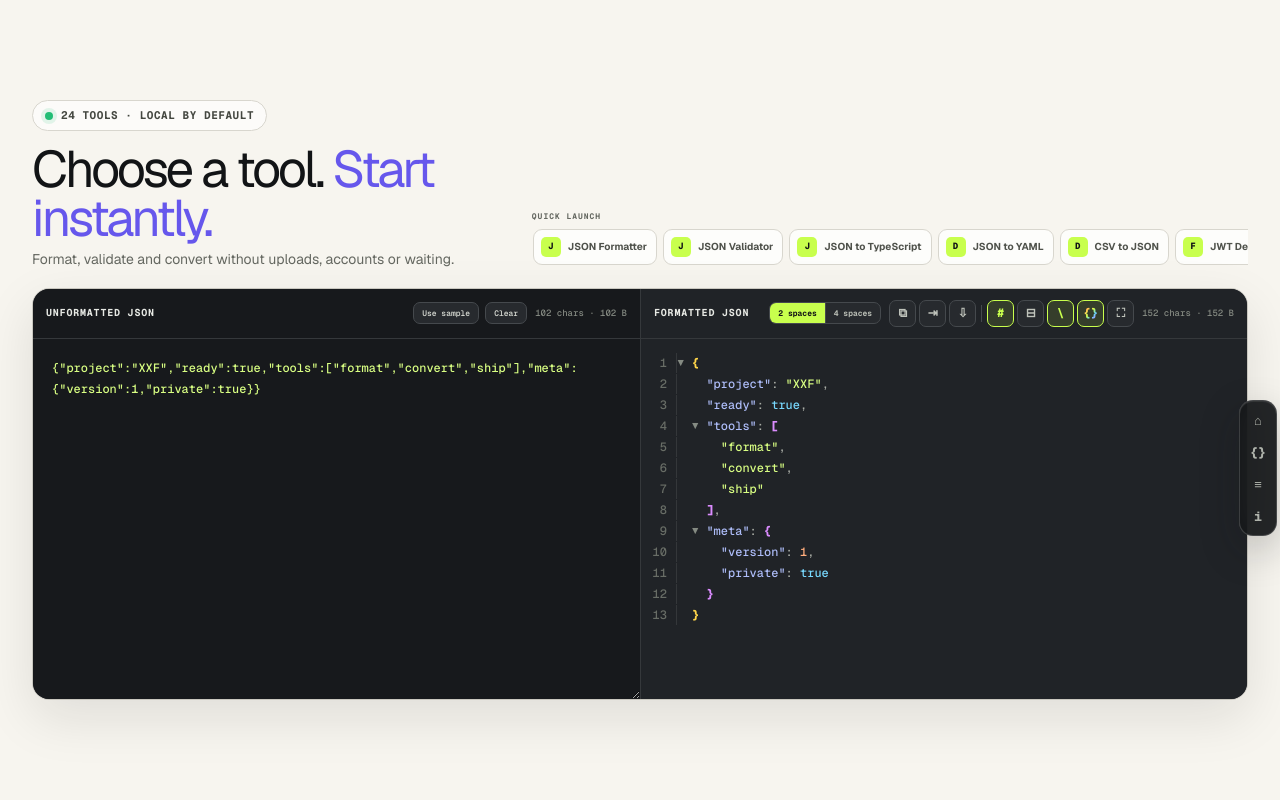
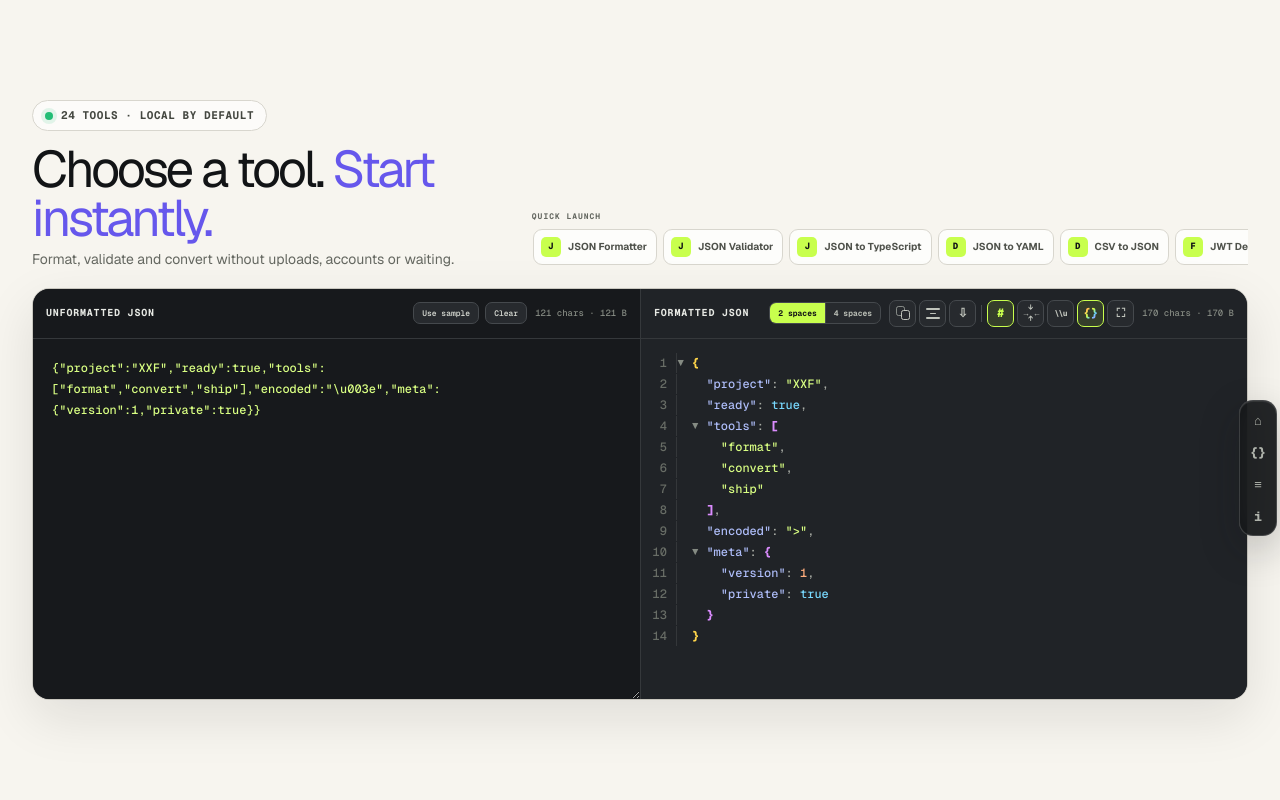
Before and after one commit to sufaith/xxf-json-frontend-toolbox, a Next.js app: page / in a window 1280 px wide. Shown: the top 800 px of the page. Built offline with nearby package versions, Linux system fonts and the light colour scheme.

Commit message:
refine JSON escape defaults and toolbar icons

```diff
--- a/app/globals.css
+++ b/app/globals.css
@@ -171,6 +171,30 @@ button, select { cursor: pointer; }
 .icon-button::after, .json-fold-toggle::after { content: attr(data-tooltip); position: absolute; top: calc(100% + 7px); right: 0; z-index: 8; width: max-content; max-width: 180px; transform: translateY(-3px); border: 1px solid #414548; border-radius: 7px; background: #111315; color: white; padding: 6px 8px; opacity: 0; visibility: hidden; pointer-events: none; box-shadow: 0 8px 24px rgba(0,0,0,.28); font: 650 8px/1 var(--font-mono), monospace; letter-spacing: .03em; white-space: nowrap; transition: opacity .14s, transform .14s, visibility .14s; }
 .icon-button:hover::after, .icon-button:focus-visible::after, .json-fold-toggle:hover::after, .json-fold-toggle:focus-visible::after { opacity: 1; visibility: visible; transform: translateY(0); }
 .icon-button--rainbow > span { background: linear-gradient(135deg,#ff7252 5%,#ffd452 30%,#c8ff4d 48%,#65d9ff 68%,#a98cff 88%); color: transparent; background-clip: text; -webkit-background-clip: text; }
+.tool-icon { position: relative; display: block; width: 16px; height: 16px; color: inherit; }
+.tool-icon--copy::before, .tool-icon--copy::after { content: ""; position: absolute; width: 9px; height: 10px; border: 1.6px solid currentColor; border-radius: 2.5px; }
+.tool-icon--copy::before { top: 1px; left: 1px; opacity: .62; }
+.tool-icon--copy::after { right: 1px; bottom: 1px; background: #272a2e; }
+.icon-button:hover .tool-icon--copy::after, .icon-button:focus-visible .tool-icon--copy::after { background: #272a2e; }
+.tool-icon--minify::before, .tool-icon--minify::after { content: ""; position: absolute; left: 1px; height: 1.6px; border-radius: 2px; background: currentColor; }
+.tool-icon--minify::before { top: 3px; width: 14px; box-shadow: 0 9px currentColor; }
+.tool-icon--minify::after { top: 7.5px; left: 5px; width: 6px; }
+.tool-icon--minify.tool-icon--restore::before { left: 5px; width: 6px; }
+.tool-icon--minify.tool-icon--restore::after { left: 1px; width: 14px; }
+.fold-icon i { position: absolute; width: 7px; height: 7px; color: inherit; font: 800 8px/7px var(--font-mono), monospace; font-style: normal; text-align: center; }
+.fold-icon i:nth-child(1) { top: -1px; left: 4.5px; }
+.fold-icon i:nth-child(2) { top: 4.5px; right: -1px; }
+.fold-icon i:nth-child(3) { bottom: -1px; left: 4.5px; }
+.fold-icon i:nth-child(4) { top: 4.5px; left: -1px; }
+.fold-icon--collapse i:nth-child(1)::before { content: "↓"; }
+.fold-icon--collapse i:nth-child(2)::before { content: "←"; }
+.fold-icon--collapse i:nth-child(3)::before { content: "↑"; }
+.fold-icon--collapse i:nth-child(4)::before { content: "→"; }
+.fold-icon--expand i:nth-child(1)::before { content: "↑"; }
+.fold-icon--expand i:nth-child(2)::before { content: "→"; }
+.fold-icon--expand i:nth-child(3)::before { content: "↓"; }
+.fold-icon--expand i:nth-child(4)::before { content: "←"; }
+.escape-icon { font: 730 8px/1 var(--font-mono), monospace; letter-spacing: -.08em; }
 .output-viewer { width: 100%; height: 340px; overflow: auto; outline: 0; background: transparent; color: #e9e8ff; padding-block: 14px; font: 500 12px/1.72 var(--font-mono), monospace; tab-size: 2; counter-reset: output-line; }
 .output-viewer:focus-visible { box-shadow: inset 0 0 0 1px rgba(200,255,77,.55); }
 .code-output-line { --json-depth: 0; position: relative; min-width: max-content; min-height: 21px; padding: 0 18px 0 calc(15px + var(--json-depth) * var(--json-indent, 2ch)); white-space: pre; counter-increment: output-line; }
--- a/components/OutputViewer.tsx
+++ b/components/OutputViewer.tsx
@@ -11,7 +11,7 @@ type Props = {
   isMinified: boolean;
   indentSize: number;
   showLineNumbers: boolean;
-  preserveEscapes: boolean;
+  encodeEscapes: boolean;
   rainbowBrackets: boolean;
   collapsedPaths: Set<string>;
   onTogglePath: (path: string) => void;
@@ -34,27 +34,27 @@ function bracket(value: string, depth: number, rainbow: boolean) {
   return <span className={rainbow ? `json-bracket json-bracket--${depth % 6}` : "json-bracket"}>{value}</span>;
 }
 
-function displayString(value: string, preserveEscapes: boolean) {
+function displayString(value: string, encodeEscapes: boolean) {
   const escaped = JSON.stringify(value);
-  if (preserveEscapes) return escaped;
+  if (!encodeEscapes) return escaped;
   return escaped
-    .replaceAll("\\n", "↵ ")
-    .replaceAll("\\r", "↵ ")
-    .replaceAll("\\t", "⇥ ")
-    .replaceAll("\\b", "⌫")
-    .replaceAll("\\f", "↡");
+    .replaceAll("<", "\\u003c")
+    .replaceAll(">", "\\u003e")
+    .replaceAll("&", "\\u0026")
+    .replaceAll("\u2028", "\\u2028")
+    .replaceAll("\u2029", "\\u2029");
 }
 
-function primitive(value: Exclude<JsonValue, JsonValue[] | { [key: string]: JsonValue }>, preserveEscapes: boolean) {
-  if (typeof value === "string") return <span className="json-string">{displayString(value, preserveEscapes)}</span>;
+function primitive(value: Exclude<JsonValue, JsonValue[] | { [key: string]: JsonValue }>, encodeEscapes: boolean) {
+  if (typeof value === "string") return <span className="json-string">{displayString(value, encodeEscapes)}</span>;
   if (typeof value === "number") return <span className="json-number">{String(value)}</span>;
   if (typeof value === "boolean") return <span className="json-boolean">{String(value)}</span>;
   return <span className="json-null">null</span>;
 }
 
-function keyPrefix(name: string | undefined) {
+function keyPrefix(name: string | undefined, encodeEscapes: boolean) {
   if (name === undefined) return null;
-  return <><span className="json-key">{JSON.stringify(name)}</span><span className="json-punctuation">: </span></>;
+  return <><span className="json-key">{displayString(name, encodeEscapes)}</span><span className="json-punctuation">: </span></>;
 }
 
 function foldControl(path: string, collapsed: boolean, kind: "object" | "array", onTogglePath: (path: string) => void) {
@@ -78,14 +78,14 @@ function renderJsonLines(
   path: string,
   name: string | undefined,
   trailingComma: boolean,
-  preserveEscapes: boolean,
+  encodeEscapes: boolean,
   rainbowBrackets: boolean,
   collapsedPaths: Set<string>,
   onTogglePath: (path: string) => void,
 ): ReactNode[] {
   const comma = trailingComma ? <span className="json-punctuation">,</span> : null;
   if (!isContainer(value)) {
-    return [<OutputLine depth={depth} key={path}><span className="json-fold-spacer" />{keyPrefix(name)}{primitive(value, preserveEscapes)}{comma}</OutputLine>];
+    return [<OutputLine depth={depth} key={path}><span className="json-fold-spacer" />{keyPrefix(name, encodeEscapes)}{primitive(value, encodeEscapes)}{comma}</OutputLine>];
   }
 
   const isArray = Array.isArray(value);
@@ -98,14 +98,14 @@ function renderJsonLines(
   const collapsed = collapsedPaths.has(path);
 
   if (!entries.length) {
-    return [<OutputLine depth={depth} key={path}><span className="json-fold-spacer" />{keyPrefix(name)}{bracket(open, depth, rainbowBrackets)}{bracket(close, depth, rainbowBrackets)}{comma}</OutputLine>];
+    return [<OutputLine depth={depth} key={path}><span className="json-fold-spacer" />{keyPrefix(name, encodeEscapes)}{bracket(open, depth, rainbowBrackets)}{bracket(close, depth, rainbowBrackets)}{comma}</OutputLine>];
   }
 
   if (collapsed) {
     return [
       <OutputLine depth={depth} key={path}>
         {foldControl(path, true, kind, onTogglePath)}
-        {keyPrefix(name)}
+        {keyPrefix(name, encodeEscapes)}
         {bracket(open, depth, rainbowBrackets)}
         <span className="json-collapsed">… {entries.length} {entries.length === 1 ? "item" : "items"}</span>
         {bracket(close, depth, rainbowBrackets)}
@@ -117,7 +117,7 @@ function renderJsonLines(
   const lines: ReactNode[] = [
     <OutputLine depth={depth} key={`${path}:open`}>
       {foldControl(path, false, kind, onTogglePath)}
-      {keyPrefix(name)}
+      {keyPrefix(name, encodeEscapes)}
       {bracket(open, depth, rainbowBrackets)}
     </OutputLine>,
   ];
@@ -129,7 +129,7 @@ function renderJsonLines(
       childPath,
       isArray ? undefined : entryName,
       index < entries.length - 1,
-      preserveEscapes,
+      encodeEscapes,
       rainbowBrackets,
       collapsedPaths,
       onTogglePath,
@@ -151,7 +151,7 @@ export function OutputViewer({
   isMinified,
   indentSize,
   showLineNumbers,
-  preserveEscapes,
+  encodeEscapes,
   rainbowBrackets,
   collapsedPaths,
   onTogglePath,
@@ -164,7 +164,7 @@ export function OutputViewer({
       aria-label="Generated output"
     >
       {isJson && !isMinified
-        ? renderJsonLines(jsonValue, 0, "$", undefined, false, preserveEscapes, rainbowBrackets, collapsedPaths, onTogglePath)
+        ? renderJsonLines(jsonValue, 0, "$", undefined, false, encodeEscapes, rainbowBrackets, collapsedPaths, onTogglePath)
         : <PlainOutput output={output} />}
     </div>
   );
--- a/components/ToolWorkbench.tsx
+++ b/components/ToolWorkbench.tsx
@@ -21,7 +21,7 @@ export function ToolWorkbench({ initialSlug, compact = false }: Props) {
   const [message, setMessage] = useState("Ready — your data stays in this tab.");
   const [isMinified, setIsMinified] = useState(false);
   const [showLineNumbers, setShowLineNumbers] = useState(true);
-  const [preserveEscapes, setPreserveEscapes] = useState(true);
+  const [encodeEscapes, setEncodeEscapes] = useState(false);
   const [rainbowBrackets, setRainbowBrackets] = useState(true);
   const [collapsedPaths, setCollapsedPaths] = useState<Set<string>>(() => new Set());
   const [isOutputFullscreen, setIsOutputFullscreen] = useState(false);
@@ -77,9 +77,15 @@ export function ToolWorkbench({ initialSlug, compact = false }: Props) {
     }
   }, [output]);
   const displayedOutput = useMemo(() => {
-    if (!isMinified || !parsedOutput.isJson) return output;
-    return JSON.stringify(parsedOutput.value);
-  }, [isMinified, output, parsedOutput]);
+    const displayed = isMinified && parsedOutput.isJson ? JSON.stringify(parsedOutput.value) : output;
+    if (!encodeEscapes || !parsedOutput.isJson) return displayed;
+    return displayed
+      .replaceAll("<", "\\u003c")
+      .replaceAll(">", "\\u003e")
+      .replaceAll("&", "\\u0026")
+      .replaceAll("\u2028", "\\u2028")
+      .replaceAll("\u2029", "\\u2029");
+  }, [encodeEscapes, isMinified, output, parsedOutput]);
   const outputBytes = useMemo(() => new Blob([displayedOutput]).size, [displayedOutput]);
   const canFold = parsedOutput.isJson && parsedOutput.value !== null && typeof parsedOutput.value === "object" && !isMinified;
 
@@ -190,13 +196,13 @@ export function ToolWorkbench({ initialSlug, compact = false }: Props) {
                 )}
               </div>
               <div className="editor-toolbar" role="toolbar" aria-label="Output actions">
-                <button className="icon-button" type="button" aria-label="复制" data-tooltip="复制" onClick={() => void copyOutput()} disabled={!displayedOutput}><span aria-hidden="true">⧉</span></button>
-                <button className={`icon-button ${isMinified ? "is-active" : ""}`} type="button" aria-label={isMinified ? "恢复格式化" : "压缩 JSON"} data-tooltip={isMinified ? "恢复格式化" : "压缩 JSON"} onClick={toggleMinified} disabled={!parsedOutput.isJson}><span aria-hidden="true">⇥</span></button>
+                <button className="icon-button" type="button" aria-label="复制" data-tooltip="复制" onClick={() => void copyOutput()} disabled={!displayedOutput}><span className="tool-icon tool-icon--copy" aria-hidden="true" /></button>
+                <button className={`icon-button ${isMinified ? "is-active" : ""}`} type="button" aria-label={isMinified ? "恢复格式化" : "压缩 JSON"} data-tooltip={isMinified ? "恢复格式化" : "压缩 JSON"} onClick={toggleMinified} disabled={!parsedOutput.isJson}><span className={`tool-icon tool-icon--minify ${isMinified ? "tool-icon--restore" : ""}`} aria-hidden="true" /></button>
                 <button className="icon-button" type="button" aria-label="下载" data-tooltip="下载" onClick={downloadOutput} disabled={!displayedOutput}><span aria-hidden="true">⇩</span></button>
                 <span className="editor-toolbar__separator" aria-hidden="true" />
                 <button className={`icon-button ${showLineNumbers ? "is-active" : ""}`} type="button" aria-label={showLineNumbers ? "隐藏行号" : "显示行号"} data-tooltip={showLineNumbers ? "隐藏行号" : "显示行号"} onClick={() => setShowLineNumbers((current) => !current)}><span aria-hidden="true">#</span></button>
-                <button className={`icon-button ${collapsedPaths.size ? "is-active" : ""}`} type="button" aria-label={collapsedPaths.size ? "展开全部对象" : "折叠全部对象"} data-tooltip={collapsedPaths.size ? "展开全部对象" : "折叠全部对象"} onClick={toggleAllObjects} disabled={!canFold}><span aria-hidden="true">{collapsedPaths.size ? "⊞" : "⊟"}</span></button>
-                <button className={`icon-button ${preserveEscapes ? "is-active" : ""}`} type="button" aria-label={preserveEscapes ? "可读显示转义符" : "保留转义符显示"} data-tooltip={preserveEscapes ? "可读显示转义符" : "保留转义符显示"} onClick={() => setPreserveEscapes((current) => !current)} disabled={!parsedOutput.isJson}><span aria-hidden="true">\</span></button>
+                <button className={`icon-button ${collapsedPaths.size ? "is-active" : ""}`} type="button" aria-label={collapsedPaths.size ? "展开全部对象" : "折叠全部对象"} data-tooltip={collapsedPaths.size ? "展开全部对象" : "折叠全部对象"} onClick={toggleAllObjects} disabled={!canFold}><span className={`tool-icon fold-icon ${collapsedPaths.size ? "fold-icon--expand" : "fold-icon--collapse"}`} aria-hidden="true"><i /><i /><i /><i /></span></button>
+                <button className={`icon-button ${encodeEscapes ? "is-active" : ""}`} type="button" aria-label={encodeEscapes ? "显示字符（Decode）" : "保留转义（Encode）"} data-tooltip={encodeEscapes ? "显示字符（Decode）" : "保留转义（Encode）"} onClick={() => setEncodeEscapes((current) => !current)} disabled={!parsedOutput.isJson}><span aria-hidden="true" className="escape-icon">\\u</span></button>
                 <button className={`icon-button icon-button--rainbow ${rainbowBrackets ? "is-active" : ""}`} type="button" aria-label={rainbowBrackets ? "关闭彩虹括号" : "开启彩虹括号"} data-tooltip={rainbowBrackets ? "关闭彩虹括号" : "开启彩虹括号"} onClick={() => setRainbowBrackets((current) => !current)} disabled={!parsedOutput.isJson || isMinified}><span aria-hidden="true">{`{}`}</span></button>
                 <button className={`icon-button ${isOutputFullscreen ? "is-active" : ""}`} type="button" aria-label={isOutputFullscreen ? "退出全屏" : "全屏"} data-tooltip={isOutputFullscreen ? "退出全屏" : "全屏"} onClick={() => void toggleFullscreen()}><span aria-hidden="true">⛶</span></button>
               </div>
@@ -210,7 +216,7 @@ export function ToolWorkbench({ initialSlug, compact = false }: Props) {
             isMinified={isMinified}
             indentSize={indent}
             showLineNumbers={showLineNumbers}
-            preserveEscapes={preserveEscapes}
+            encodeEscapes={encodeEscapes}
             rainbowBrackets={rainbowBrackets}
             collapsedPaths={collapsedPaths}
             onTogglePath={toggleObject}
--- a/lib/tools.ts
+++ b/lib/tools.ts
@@ -38,7 +38,7 @@ export const tools: ToolDefinition[] = [
     inputLabel: "Unformatted JSON",
     outputLabel: "Formatted JSON",
     action: "Format JSON",
-    sample: '{"project":"XXF","ready":true,"tools":["format","convert","ship"],"meta":{"version":1,"private":true}}',
+    sample: '{"project":"XXF","ready":true,"tools":["format","convert","ship"],"encoded":"\\u003e","meta":{"version":1,"private":true}}',
     fileExtension: "json",
     faq: [
       sharedPrivacy,
```
Also changed, not shown: 1 other file (tests, documents, lock files or other folders).
